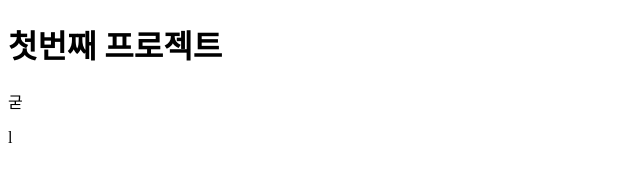
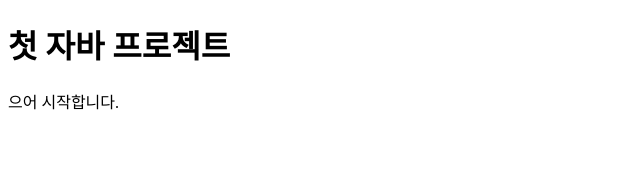
Before and after one commit to podoDJ/Javascript-with-CoAlNoo, a plain HTML site: page index.html in a window 1280 px wide. Shown: the whole page, without its empty margins (0-640 px from the left). Drawn offline with Linux system fonts and the light colour scheme.

Commit message:
first commit

```diff
--- a/index.html
+++ b/index.html
@@ -8,7 +8,7 @@
     <link rel="stylesheet" href="style.css">
 </head>
 <body>
-    <h1>첫번째 프로젝트</h1>
-    <p>굳</p>
+    <h1>첫 자바 프로젝트</h1>
+    <p>으어 시작합니다.</p>
 </body>
-</html>l
+</html>
```
